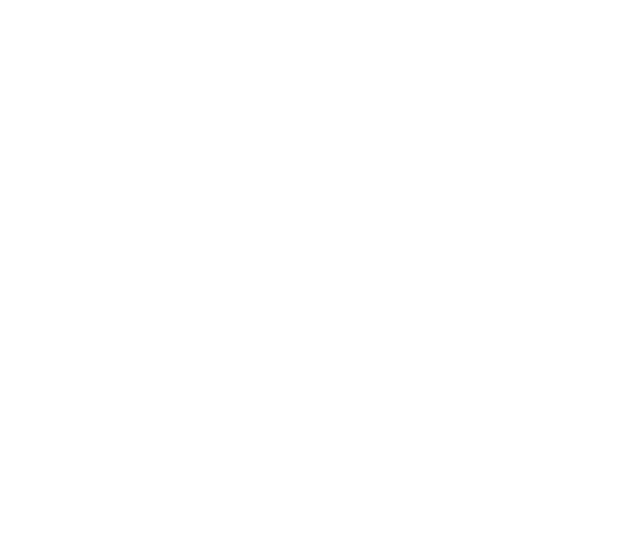
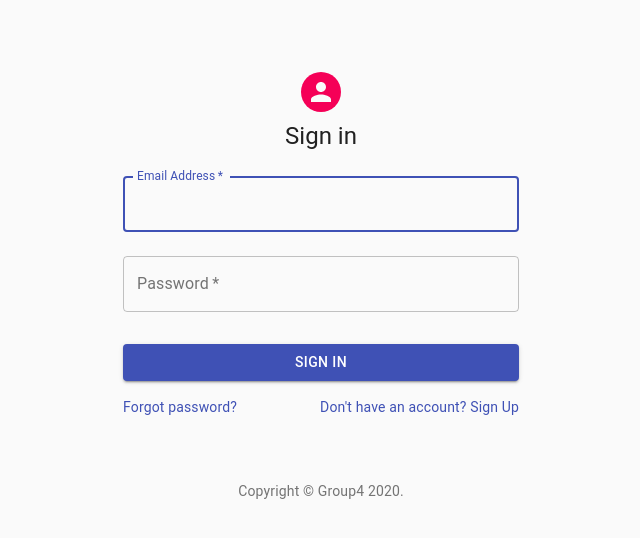
Before and after one commit to oyjoh/-DAT250-FeedApp-Project-B, a React app: page / in a window 1280 px wide. Shown: the top 538 px of the page, without its empty margins (319-959 px from the left). Built offline with nearby package versions, Linux system fonts and the light colour scheme; the HTML template or start-up script is replaced by a standard one.

Commit message:
default page is now login

```diff
--- a/src/main/js/App.jsx
+++ b/src/main/js/App.jsx
@@ -9,6 +9,7 @@
   return (
       <Router>
           <Switch>
+              <Route exact path='/' component={Login} />
               <Route path="/dash" component={Dash} />
               <Route path="/login" component={Login} />
               <Route path="/register" component={Register} />
```
